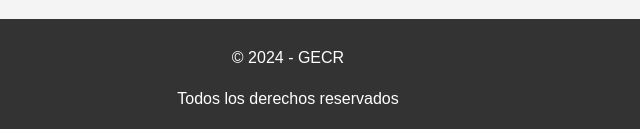
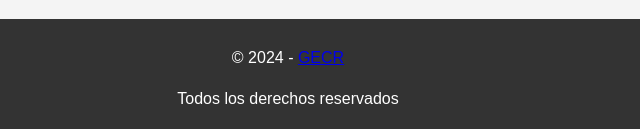
Before and after one commit to Gonzalo-CR/UBIQATE, a plain HTML site: page index.html in a window 1280 px wide. Shown: the part 1240-1369 px from the top of the page, 352-992 px from the left. Drawn offline with nearby package versions, Linux system fonts and the light colour scheme.

Commit message:
actualización index

```diff
--- a/index.html
+++ b/index.html
@@ -72,7 +72,7 @@
     <script src="script.js"></script>
     <footer>
         <div class="footer-content">
-            <p>&copy; 2024 - GECR</p>
+            <p>&copy; 2024 - <a href="https://github.com/Gonzalo-CR" target="_blank" rel="noopener noreferrer">GECR</a></p>
             <p>Todos los derechos reservados</p>
         </div>
     </footer>
```
